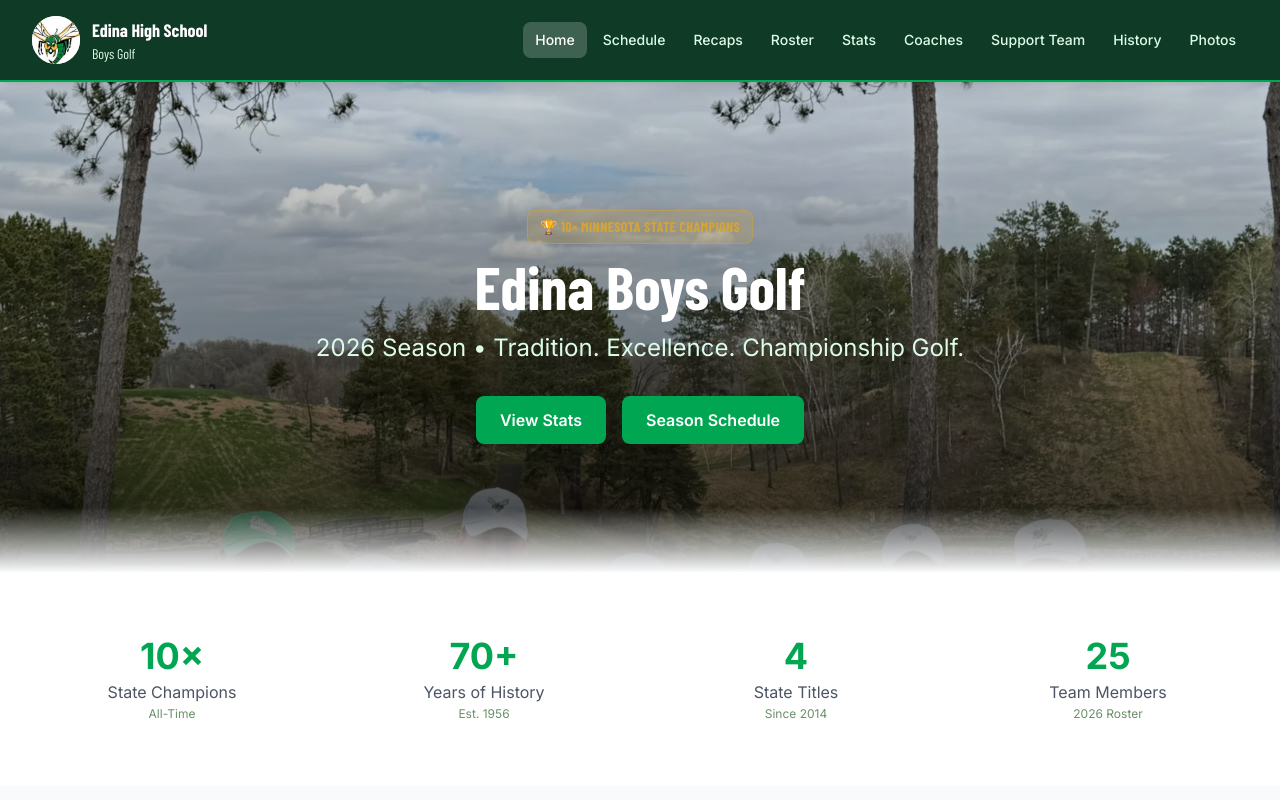
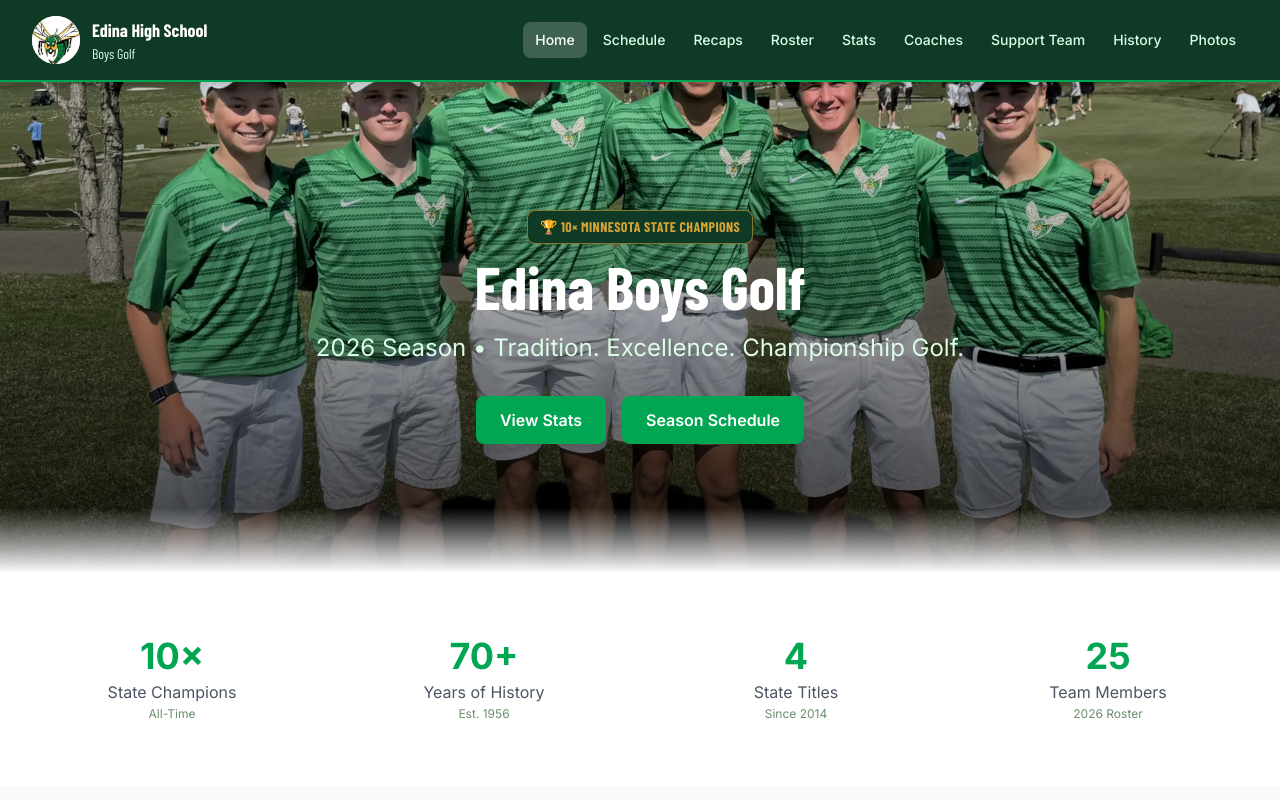
Before and after one commit to rlarson12/edina-golf-website, a React (Vite) app: page / in a window 1280 px wide. Shown: the top 800 px of the page. Built offline with nearby package versions, Linux system fonts and the light colour scheme; a web font is replaced by a local one.

Commit message:
Round 2 fixes: hero swap to Team1.webp + crop fix, gold badge contrast, tournament tags gold not purple

```diff
--- a/public/version.json
+++ b/public/version.json
@@ -1 +1 @@
-{"buildTime":1776399769496}
+{"buildTime":1776400496093}
--- a/src/pages/Home.jsx
+++ b/src/pages/Home.jsx
@@ -177,14 +177,14 @@ function Home() {
         {/* Background Image */}
         <div
           className="absolute inset-0 bg-cover"
-          style={{ backgroundImage: "url('/images/unnamed.webp')", backgroundPosition: 'center 20%' }}
+          style={{ backgroundImage: "url('/images/Team1.webp')", backgroundPosition: 'center 65%' }}
         ></div>
         {/* Dark gradient only — no color tint */}
         <div className="absolute inset-0 bg-gradient-to-t from-black/80 via-black/40 to-black/10" />
         <div className="relative max-w-7xl mx-auto px-4 sm:px-6 lg:px-8 py-16 md:py-24 lg:py-32">
           <div className="text-center">
             {/* Gold state champion eyebrow badge */}
-            <div className="inline-flex items-center gap-2 bg-edina-gold/20 border border-edina-gold/50 rounded-lg px-3 py-1.5 mb-3">
+            <div className="inline-flex items-center gap-2 bg-edina-forest border border-edina-gold/60 rounded-lg px-3 py-1.5 mb-3">
               <span className="text-edina-gold text-sm font-bold tracking-wide" style={{ fontFamily: "'Barlow Condensed', sans-serif" }}>🏆 10× MINNESOTA STATE CHAMPIONS</span>
             </div>
             <h1 className="text-4xl md:text-5xl lg:text-6xl font-extrabold text-white mb-4" style={{ fontFamily: "'Barlow Condensed', sans-serif" }}>
--- a/src/pages/Schedule.jsx
+++ b/src/pages/Schedule.jsx
@@ -6,7 +6,7 @@ const getEventType = (event) => {
   if (event.isHome) return { label: 'Home', color: 'bg-edina-green/10 text-edina-green' }
   const name = (event.name || event.event || '').toLowerCase()
   if (/invitational|tournament|classic|preview|championship|section|state/.test(name)) {
-    return { label: 'Tournament', color: 'bg-purple-100 text-purple-700' }
+    return { label: 'Tournament', color: 'bg-edina-gold/20 text-edina-gold-dark font-semibold' }
   }
   return { label: 'Away', color: 'bg-gray-100 text-gray-600' }
 }
@@ -424,7 +424,7 @@ function Schedule() {
             return (
               <div className="border-t border-gray-100 bg-gray-50/50 p-4 space-y-3">
                 <div className="flex items-center gap-3 mb-2">
-                  <span className="inline-flex items-center px-2 py-0.5 rounded text-xs font-bold bg-purple-100 text-purple-800 uppercase tracking-wider">Match Play</span>
+                  <span className="inline-flex items-center px-2 py-0.5 rounded text-xs font-bold bg-edina-gold/20 text-edina-gold-dark uppercase tracking-wider">Match Play</span>
                   {event.teamRecord && event.teamRecord !== 'TBD' && (
                     <span className="text-sm text-gray-600">Record: <span className="font-medium">{event.teamRecord}</span></span>
                   )}
```
